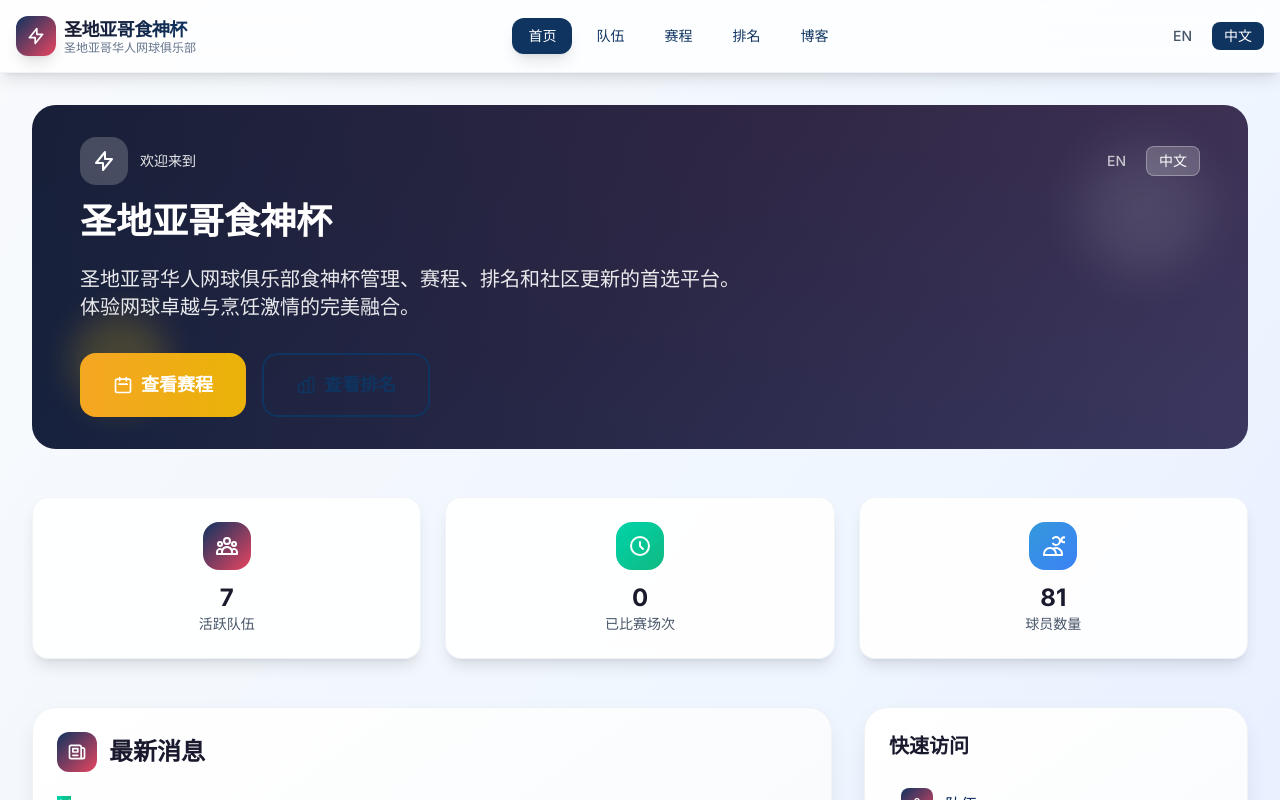
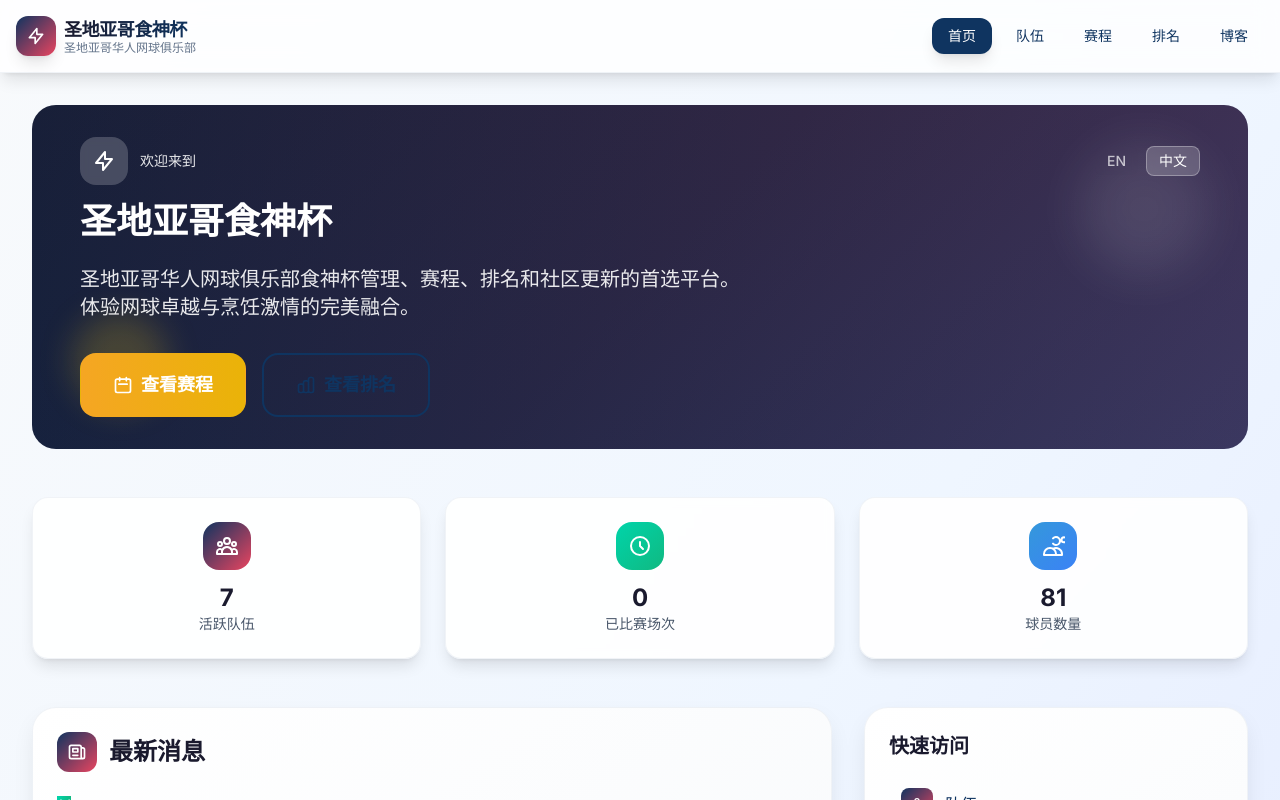
Before and after one commit to seghippo/foodgodcup.github.io, a Next.js app: page / in a window 1280 px wide. Shown: the top 800 px of the page. Built offline with nearby package versions, Linux system fonts and the light colour scheme.

Commit message:
langurage button replacement fixed

```diff
--- a/components/Navbar.tsx
+++ b/components/Navbar.tsx
@@ -51,29 +51,6 @@ export function Navbar() {
           {link('/blog', t('nav.blog'))}
         </nav>
 
-        {/* Language Switcher */}
-        <div className="hidden md:flex items-center gap-2">
-          <button
-            onClick={() => setLanguage('en')}
-            className={`px-3 py-1 rounded-lg text-sm font-medium transition-colors ${
-              language === 'en'
-                ? 'bg-league-accent text-white'
-                : 'text-slate-600 dark:text-slate-400 hover:text-league-accent'
-            }`}
-          >
-            EN
-          </button>
-          <button
-            onClick={() => setLanguage('zh')}
-            className={`px-3 py-1 rounded-lg text-sm font-medium transition-colors ${
-              language === 'zh'
-                ? 'bg-league-accent text-white'
-                : 'text-slate-600 dark:text-slate-400 hover:text-league-accent'
-            }`}
-          >
-            中文
-          </button>
-        </div>
 
         {/* Mobile menu button */}
         <button
@@ -100,31 +77,6 @@ export function Navbar() {
             {link('/schedule', t('nav.schedule'))}
             {link('/standings', t('nav.standings'))}
             {link('/blog', t('nav.blog'))}
-
-            {/* Mobile Language Switcher */}
-            <div className="flex items-center gap-2 pt-2 border-t border-slate-200/50 dark:border-slate-700/50">
-              <span className="text-sm text-slate-500 dark:text-slate-400">Language:</span>
-              <button
-                onClick={() => setLanguage('en')}
-                className={`px-3 py-1 rounded-lg text-sm font-medium transition-colors ${
-                  language === 'en'
-                    ? 'bg-league-accent text-white'
-                    : 'text-slate-600 dark:text-slate-400 hover:text-league-accent'
-                }`}
-              >
-                EN
-              </button>
-              <button
-                onClick={() => setLanguage('zh')}
-                className={`px-3 py-1 rounded-lg text-sm font-medium transition-colors ${
-                  language === 'zh'
-                    ? 'bg-league-accent text-white'
-                    : 'text-slate-600 dark:text-slate-400 hover:text-league-accent'
-                }`}
-              >
-                中文
-              </button>
-            </div>
           </nav>
         </div>
       )}
```
